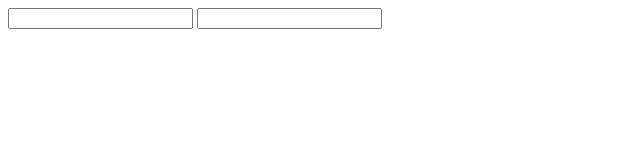
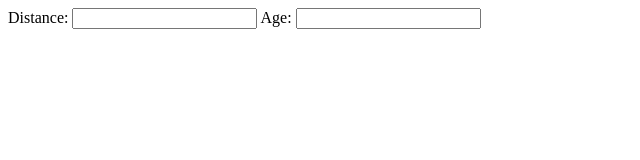
Before and after one commit to ruggerifrancesco/js-biglietto-treno-form, a plain HTML site: page index.html in a window 1280 px wide. Shown: the whole page, without its empty margins (0-640 px from the left). Drawn offline with Linux system fonts and the light colour scheme.

Commit message:
Added labels just to see whats input using

```diff
--- a/index.html
+++ b/index.html
@@ -11,10 +11,10 @@
 </head>
 <body>
 
-    <label for="input-distance"></label>
+    <label for="input-distance">Distance:</label>
     <input type="text" name="input-distance" id="input-distance">
 
-    <label for="input-age"></label>
+    <label for="input-age">Age:</label>
     <input type="text" name="input-age" id="input-age">
 
 
```
